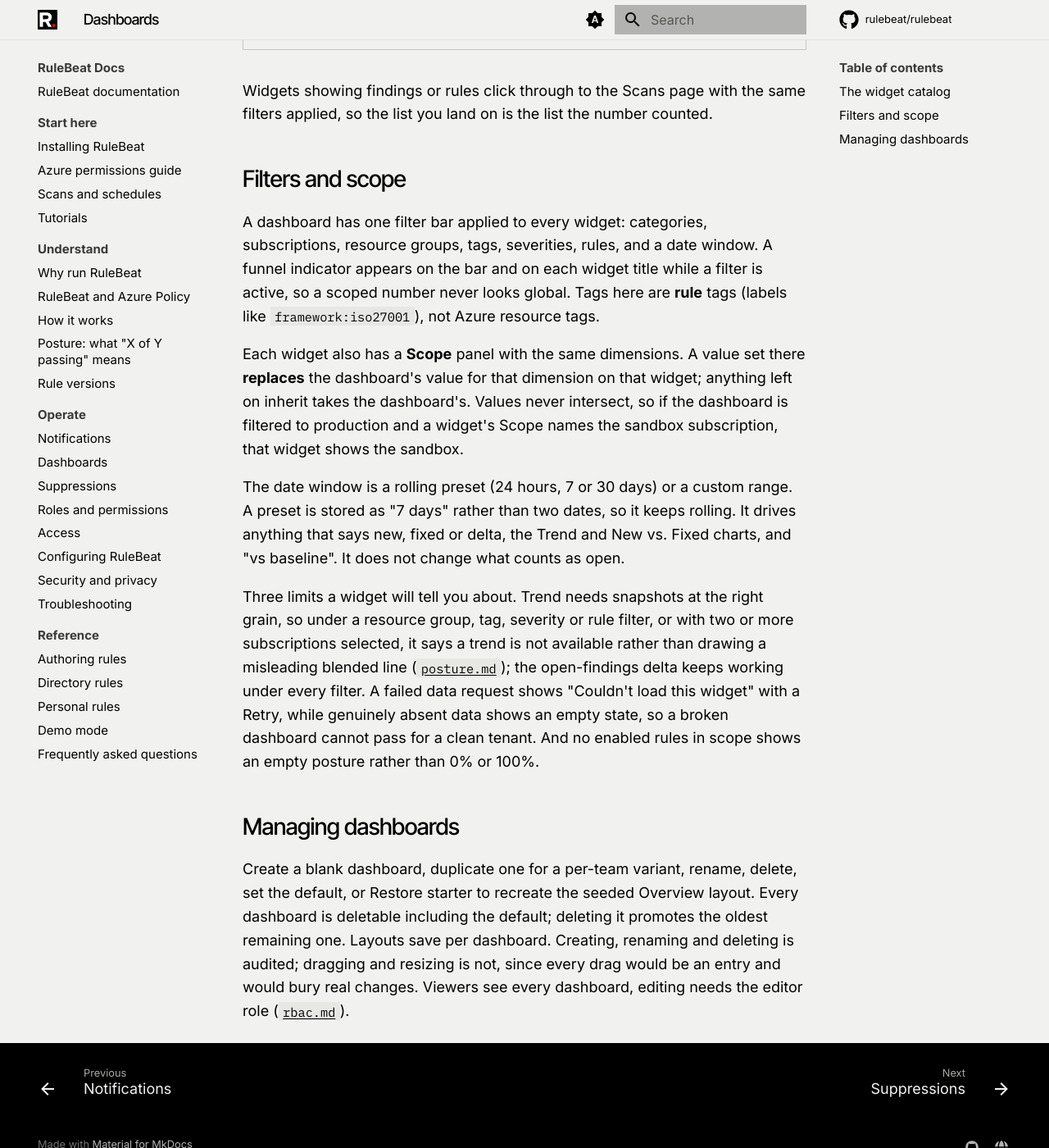
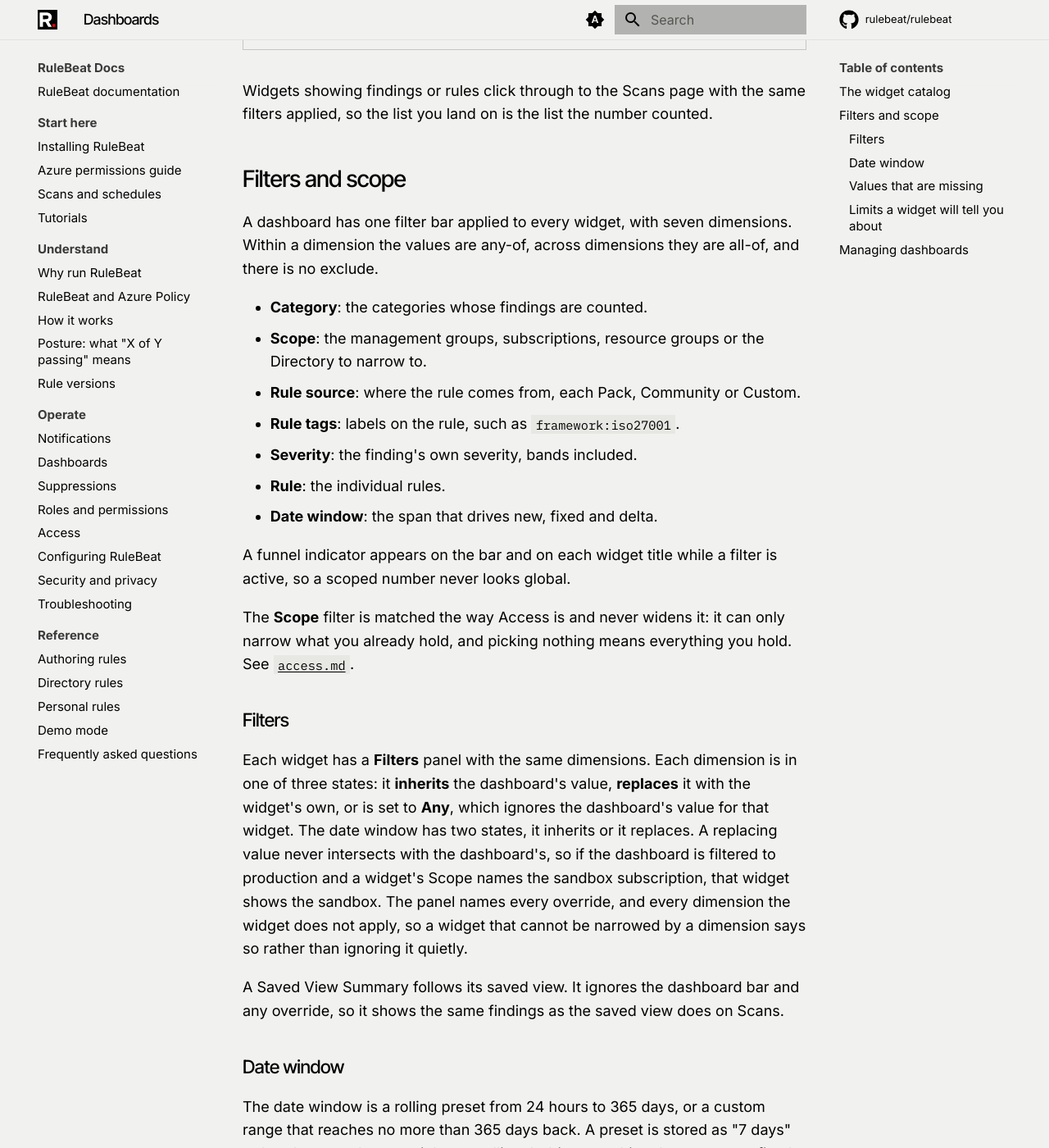
Before and after one commit to rulebeat/rulebeat, an MkDocs documentation site: the page built from docs/public/dashboards.md, in a window 1280 px wide and 1400 px high, scrolled down 1810 px. Shown: the whole window at 82% size. Built offline with MkDocs 1.6.1 and Material for MkDocs 9.7.7, drawn with Linux system fonts in a browser that asks for light colours; comment, search, counter and statistics services are not loaded; some of the changed text lies outside the part shown.

```diff
--- a/docs/public/dashboards.md
+++ b/docs/public/dashboards.md
@@ -35,27 +35,69 @@ the list you land on is the list the number counted.
 
 ## Filters and scope
 
-A dashboard has one filter bar applied to every widget: categories, subscriptions, resource groups,
-tags, severities, rules, and a date window. A funnel indicator appears on the bar and on each widget
-title while a filter is active, so a scoped number never looks global. Tags here are **rule** tags
-(labels like `framework:iso27001`), not Azure resource tags.
+A dashboard has one filter bar applied to every widget, with seven dimensions. Within a dimension
+the values are any-of, across dimensions they are all-of, and there is no exclude.
 
-Each widget also has a **Scope** panel with the same dimensions. A value set there **replaces** the
-dashboard's value for that dimension on that widget; anything left on inherit takes the dashboard's.
-Values never intersect, so if the dashboard is filtered to production and a widget's Scope names the
-sandbox subscription, that widget shows the sandbox.
+- **Category**: the categories whose findings are counted.
+- **Scope**: the management groups, subscriptions, resource groups or the Directory to narrow to.
+- **Rule source**: where the rule comes from, each Pack, Community or Custom.
+- **Rule tags**: labels on the rule, such as `framework:iso27001`.
+- **Severity**: the finding's own severity, bands included.
+- **Rule**: the individual rules.
+- **Date window**: the span that drives new, fixed and delta.
 
-The date window is a rolling preset (24 hours, 7 or 30 days) or a custom range. A preset is stored as
-"7 days" rather than two dates, so it keeps rolling. It drives anything that says new, fixed or
-delta, the Trend and New vs. Fixed charts, and "vs baseline". It does not change what counts as open.
+A funnel indicator appears on the bar and on each widget title while a filter is active, so a scoped
+number never looks global.
 
-Three limits a widget will tell you about. Trend needs snapshots at the right grain, so under a
-resource group, tag, severity or rule filter, or with two or more subscriptions selected, it says a
-trend is not available rather than drawing a misleading blended line
-([`posture.md`](posture.md#snapshots-and-trend)); the open-findings delta keeps working under every
-filter. A failed data request shows "Couldn't load this widget" with a Retry, while genuinely absent
-data shows an empty state, so a broken dashboard cannot pass for a clean tenant. And no enabled
-rules in scope shows an empty posture rather than 0% or 100%.
+The **Scope** filter is matched the way Access is and never widens it: it can only narrow what you
+already hold, and picking nothing means everything you hold. See
+[`access.md`](access.md#the-scope-filter-is-not-access).
+
+### Filters
+
+Each widget has a **Filters** panel with the same dimensions. Each dimension is in one of three
+states: it **inherits** the dashboard's value, **replaces** it with the widget's own, or is set to
+**Any**, which ignores the dashboard's value for that widget. The date window has two states, it
+inherits or it replaces. A replacing value never intersects with the dashboard's, so if the
+dashboard is filtered to production and a widget's Scope names the sandbox subscription, that
+widget shows the sandbox. The panel names every override, and every dimension the widget does not
+apply, so a widget that cannot be narrowed by a dimension says so rather than ignoring it quietly.
+
+A Saved View Summary follows its saved view. It ignores the dashboard bar and any override, so it
+shows the same findings as the saved view does on Scans.
+
+### Date window
+
+The date window is a rolling preset from 24 hours to 365 days, or a custom range that reaches no
+more than 365 days back. A preset is stored as "7 days" rather than two dates, so it keeps rolling.
+It drives anything that says new, fixed or delta, the Trend and New vs. Fixed charts, and "vs
+baseline". It does not change what counts as open.
+
+### Values that are missing
+
+A filter value stays visible when something about it has changed, and is never dropped quietly.
+
+- A Scope outside your access is counted, not named: "Outside your access", with how many.
+- A Scope Azure no longer lists is still named and marked "Not found in Azure". It matches the
+  findings recorded there.
+- A deleted category still matches the findings recorded under it.
+- Tags and packs that no rule carries match nothing.
+- A long Scope list travels as a short reference. It opens only on the install that made it, and
+  only while its row exists. Otherwise it shows as an unresolved Scope filter that matches nothing
+  and says why.
+
+Findings do not store Azure resource tags, so a dashboard cannot be filtered by them. The tags in
+the filter are always rule tags.
+
+### Limits a widget will tell you about
+
+Trend needs snapshots at the right grain, so under a tag, severity or rule filter, or with Scope
+picks, it says a trend is not available rather than
+drawing a misleading blended line ([`posture.md`](posture.md#snapshots-and-trend)); the
+open-findings delta keeps working under every filter. A failed data request shows "Couldn't load
+this widget" with a Retry, while genuinely absent data shows an empty state, so a broken dashboard
+cannot pass for a clean tenant. And no enabled rules in scope shows an empty posture rather than 0%
+or 100%.
 
 ## Managing dashboards
 
```
Also changed, not shown: CONTEXT.md (+20 -1 lines), docs/engineering/decisions/0015-the-scope-filter-is-matched-like-access.md (added, +50 -0 lines), docs/engineering/decisions/0016-long-scope-lists-travel-as-content-addressed-sets.md (added, +46 -0 lines), docs/public/access.md (+14 -0 lines), docs/public/posture.md (+19 -0 lines), docs/public/scans-and-schedules.md (+12 -0 lines).
